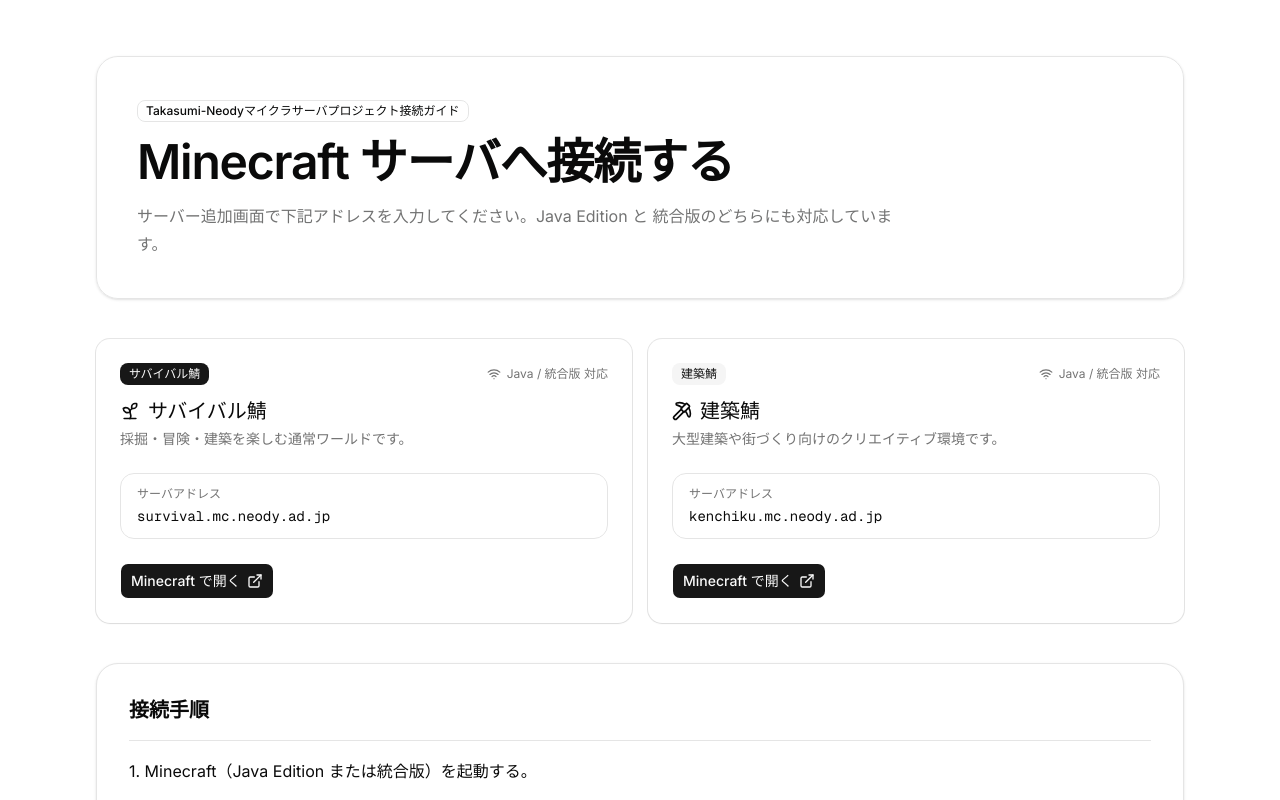
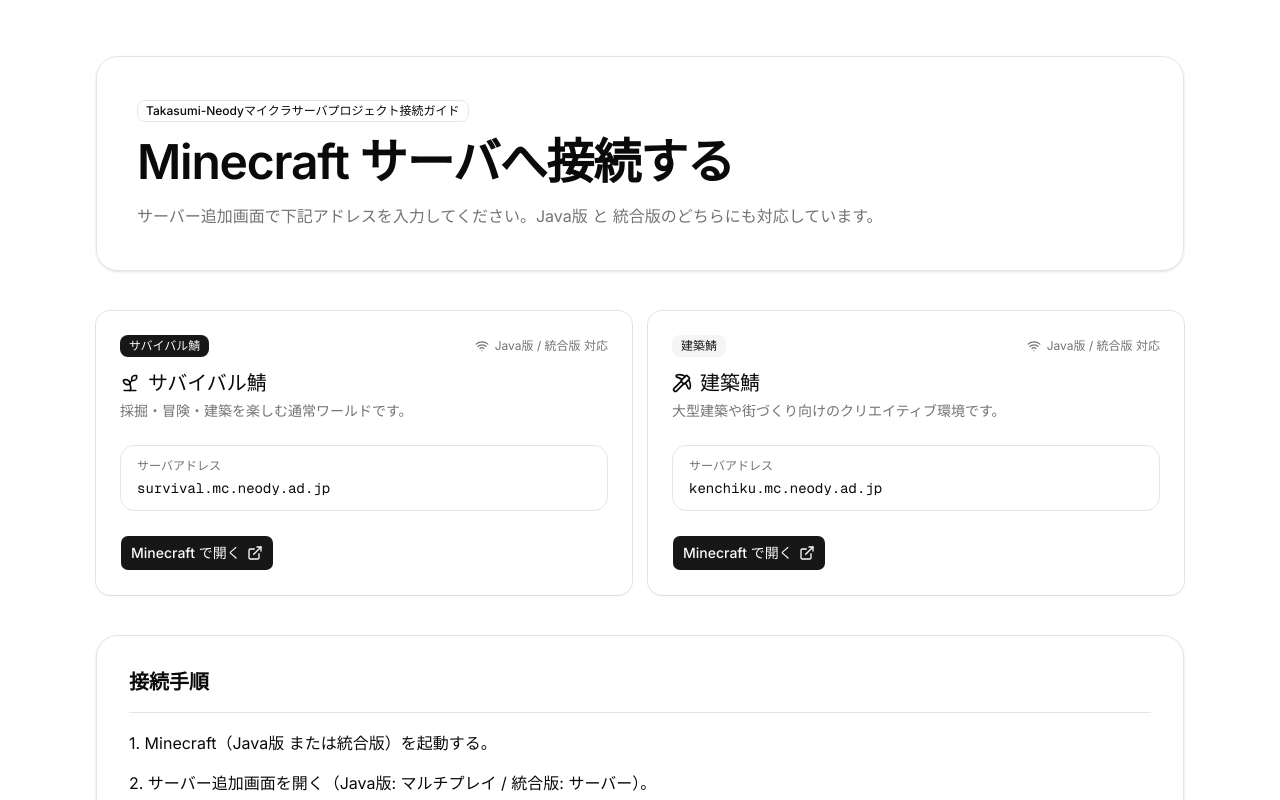
Before and after one commit to neodyland/tksm-ndy-mc-proj-web, a Next.js app: page / in a window 1280 px wide. Shown: the top 800 px of the page. Built offline with nearby package versions, Linux system fonts and the light colour scheme.

Commit message:
fix: improve text consistency and layout in connection guide

```diff
--- a/app/page.tsx
+++ b/app/page.tsx
@@ -36,16 +36,16 @@ export default function Home() {
   return (
     <div className="relative flex min-h-full flex-1 flex-col overflow-x-clip bg-background">
       <div className="pointer-events-none absolute inset-x-0 top-0 -z-10 h-[380px] bg-gradient-to-b from-emerald-200/40 via-sky-200/25 to-transparent blur-3xl dark:from-emerald-500/20 dark:via-sky-500/20" />
-      <main className="mx-auto flex w-full max-w-6xl flex-1 flex-col gap-10 px-4 py-10 sm:px-8 sm:py-14">
+      <main className="mx-auto flex w-full max-w-6xl flex-1 flex-col gap-8 px-4 py-8 sm:gap-10 sm:px-8 sm:py-14">
         <section className="rounded-3xl border bg-card/70 p-6 shadow-sm backdrop-blur sm:p-10">
-          <Badge variant="outline" className="mb-4">
+          <Badge variant="outline" className="mb-4 max-w-full text-[11px] sm:text-xs">
             Takasumi-Neodyマイクラサーバプロジェクト接続ガイド
           </Badge>
           <h1 className="text-3xl font-semibold tracking-tight sm:text-5xl">
             Minecraft サーバへ接続する
           </h1>
           <p className="mt-4 max-w-3xl text-sm leading-7 text-muted-foreground sm:text-base">
-            サーバー追加画面で下記アドレスを入力してください。Java Edition と
+            サーバー追加画面で下記アドレスを入力してください。Java版 と
             統合版のどちらにも対応しています。
           </p>
         </section>
@@ -56,11 +56,11 @@ export default function Home() {
             return (
               <Card key={server.name} className="border-foreground/10">
                 <CardHeader>
-                  <div className="mb-2 flex items-center justify-between gap-3">
+                  <div className="mb-2 flex flex-col items-start gap-2 sm:flex-row sm:items-center sm:justify-between sm:gap-3">
                     <Badge variant={server.badgeVariant}>{server.name}</Badge>
                     <span className="inline-flex items-center gap-1.5 text-xs text-muted-foreground">
                       <Wifi className="size-3.5" />
-                      Java / 統合版 対応
+                      Java版 / 統合版 対応
                     </span>
                   </div>
                   <CardTitle className="flex items-center gap-2 text-xl">
@@ -93,8 +93,8 @@ export default function Home() {
           <h2 className="text-xl font-semibold">接続手順</h2>
           <Separator className="my-4" />
           <ol className="space-y-3 text-sm leading-7 sm:text-base">
-            <li>1. Minecraft（Java Edition または統合版）を起動する。</li>
-            <li>2. サーバー追加画面を開く（Java: マルチプレイ / 統合版: サーバー）。</li>
+            <li>1. Minecraft（Java版 または統合版）を起動する。</li>
+            <li>2. サーバー追加画面を開く（Java版: マルチプレイ / 統合版: サーバー）。</li>
             <li>3. 接続したい鯖のサーバアドレスを入力して保存する。</li>
             <li>4. 一覧からサーバを選んで接続する。</li>
           </ol>
```
